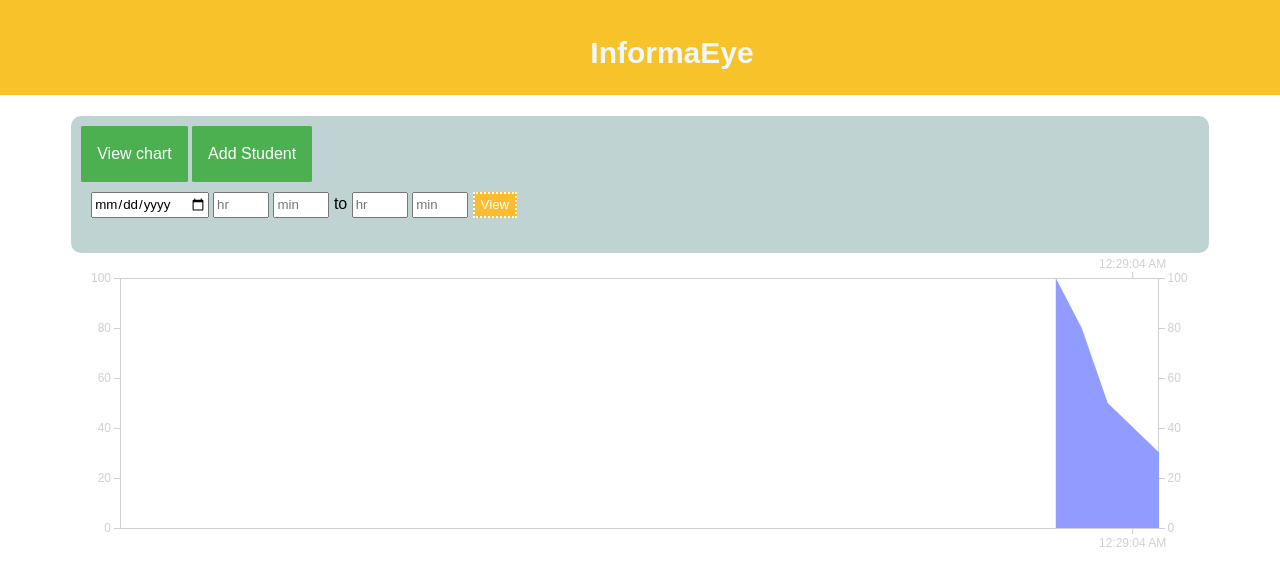
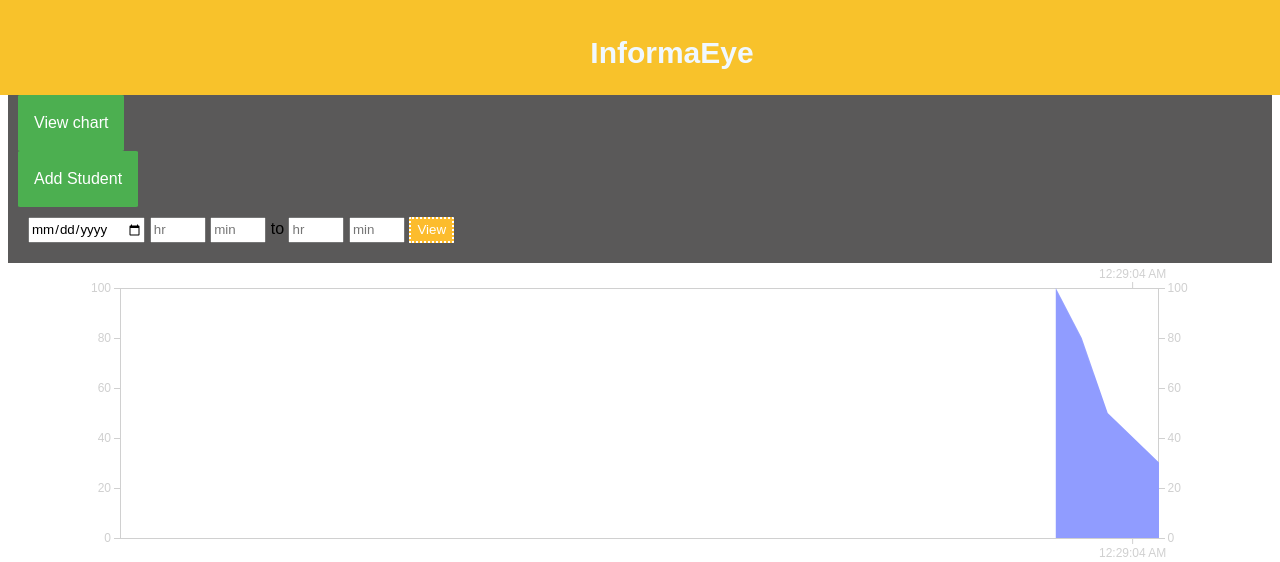
Before and after one commit to JengTallis/ECJam-1, a Django app: page /confused in a window 1280 px wide. Shown: the top 562 px of the page. Run offline with Django 3.2, Linux system fonts and the light colour scheme; some libraries are stand-ins or nearby versions.

Commit message:
add files

```diff
--- a/cognition/analysis/static/chart.js
+++ b/cognition/analysis/static/chart.js
@@ -20,9 +20,17 @@
         var min1 = $("#min1").val();
         var hour2 = $("#hr2").val();
         var min2 = $("#min2").val();
-        startTime = date + "T" + hour1 + ":" + min1 + ":00";
-        endTime = date + "T" + hour2 + ":" + min2 + ":00";
-        //getChartData();
+        startTime = {
+            "date": date,
+            "hour": hour1,
+            "minute": min1
+        };
+        startTime = {
+            "date": date,
+            "hour": hour2,
+            "minute": min2
+        };
+        getChartData();
         drawChart();
     });
 
@@ -147,8 +155,8 @@
 
         for (var j = 0; j < dtPoints.length; j++) {
             setTimeout(function () {
-                $('#chart').push(dtPoints[j]);
-                $('#chart').redraw();
+                chart.push(dtPoints[j]);
+                chart.redraw();
             }, delayMillis);
         }
 
--- a/cognition/analysis/static/style.css
+++ b/cognition/analysis/static/style.css
@@ -10,6 +10,10 @@
     margin-left: 5%;
     width: 90%;
     height: 300px;
+}
+
+.darkbox {
+    background-color: rgba(20, 19, 19, 0.7);
 }
 
 
--- a/cognition/analysis/templates/analysis/index.html
+++ b/cognition/analysis/templates/analysis/index.html
@@ -32,9 +32,9 @@
 
     </header>
 
-
-    <div class="container box">
-        <div class="dropdown">
+    <div class="darkbox">
+            <div class="container ">
+        <div class="dropdownbox">
             <button class="dropbtn" id="chartBtn">View chart</button>
         </div>
 
@@ -63,6 +63,8 @@
 
 
     </div>
+    </div>
+
 
     <div id="chart" class="epoch category10">
 
```
Also changed, not shown: 2 other files.
